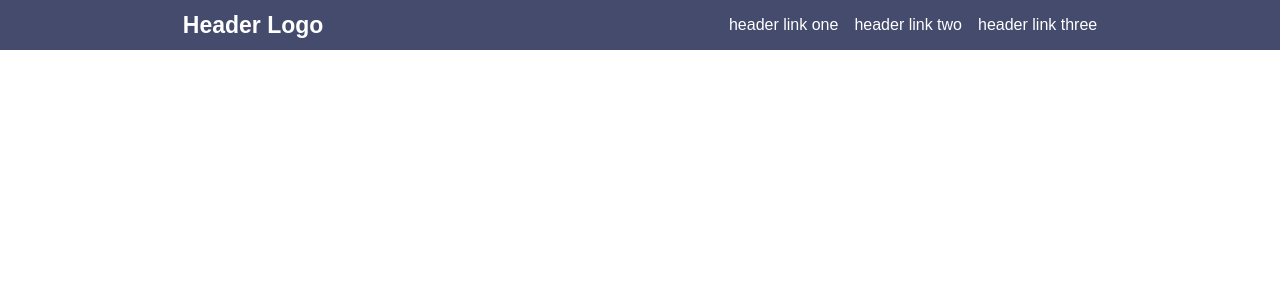
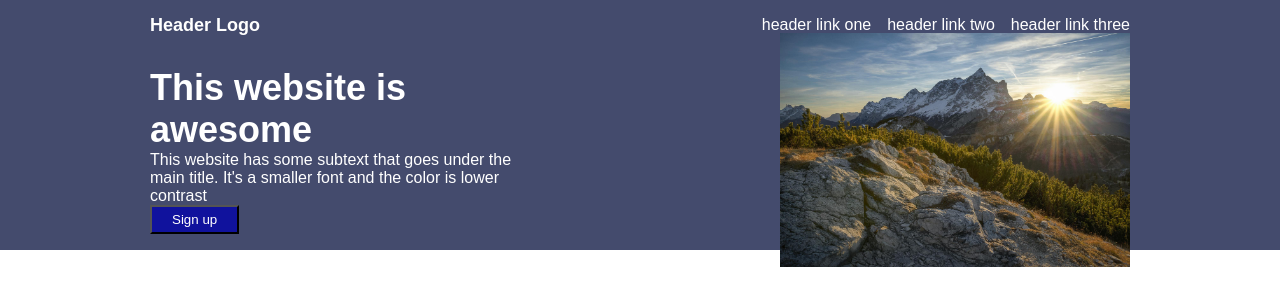
Before and after one commit to Julczan/landing-page-project, a plain HTML site: page index.html in a window 1280 px wide. Drawn offline with Linux system fonts and the light colour scheme.

Commit message:
First section

```diff
--- a/index.html
+++ b/index.html
@@ -15,5 +15,17 @@
         <li>header link three</li>
       </ul>
     </div>
+
+    <div class="section-1">
+      <div>
+        <div class="header-section">This website is awesome</div>
+        <div class="subtext">
+          This website has some subtext that goes under the main title. It's a
+          smaller font and the color is lower contrast
+        </div>
+        <button class="sign-up">Sign up</button>
+      </div>
+      <img src="mountains.jpg" alt="mountains image" />
+    </div>
   </body>
 </html>
--- a/style.css
+++ b/style.css
@@ -14,10 +14,42 @@ body {
   color: white;
   display: flex;
   align-items: center;
-  justify-content: space-around;
+  justify-content: space-between;
+  padding: 0 150px;
 }
 
 .logo {
   font-weight: bold;
-  font-size: 23px;
+  font-size: 18px;
 }
+
+.header-section {
+  max-width: 300px;
+  font-size: 36px;
+  color: white;
+  font-weight: bold;
+}
+
+.sign-up {
+  padding: 5px 20px;
+  background-color: rgba(0, 0, 173, 0.76);
+  color: white;
+}
+
+.subtext {
+  max-width: 400px;
+  color: white;
+}
+
+img {
+  max-width: 350px;
+}
+
+.section-1 {
+  display: flex;
+  align-items: center;
+  justify-content: space-between;
+  background-color: hsla(229, 100%, 11%, 0.733);
+  padding: 0 150px;
+  height: 25vh;
+}
```
Also changed, not shown: mountains.jpg (added).
